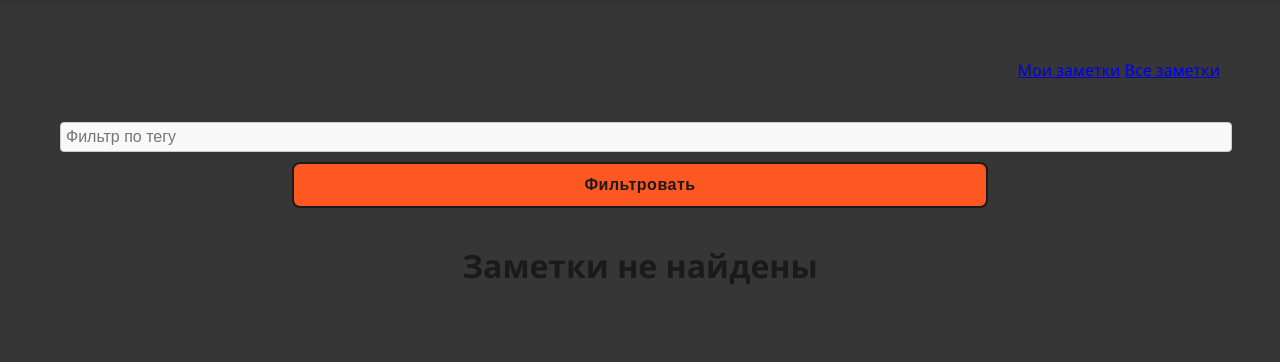
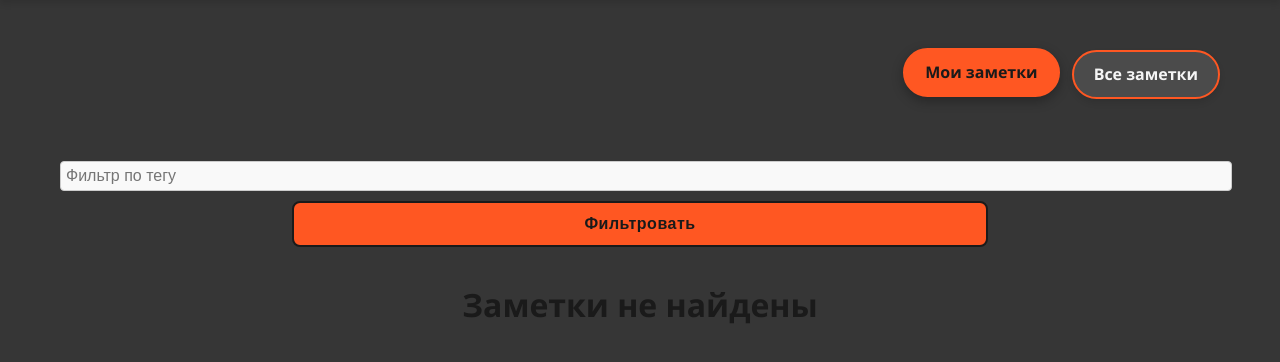
Before and after one commit to PetrStroganov/QuickNotes, a Flask app: page / in a window 1280 px wide. Shown: the part 76-438 px from the top of the page. Run offline with Flask 3, Linux system fonts and the light colour scheme; the visitor is signed in with stand-in values (Sample User, id 1); data that the repository does not hold is empty.

Commit message:
Update style.css

```diff
--- a/static/style.css
+++ b/static/style.css
@@ -7,6 +7,40 @@
     --card-shadow: 0 4px 6px rgba(0, 0, 0, 0.1);
     --transition: all 0.3s cubic-bezier(0.25, 0.8, 0.25, 1);
 }
+.tabs {
+    display: flex;
+    gap: 12px;
+    margin-bottom: 2rem;
+    justify-content: center;
+    flex-wrap: wrap;
+}
+
+.tab {
+    padding: 10px 20px;
+    border-radius: 30px;
+    background-color: rgba(255, 255, 255, 0.1);
+    color: var(--light-color);
+    font-weight: 600;
+    text-decoration: none;
+    border: 2px solid var(--primary-color);
+    transition: var(--transition);
+    box-shadow: var(--card-shadow);
+}
+
+.tab:hover {
+    background-color: var(--primary-color);
+    color: var(--dark-color);
+    transform: translateY(-2px);
+    box-shadow: 0 4px 12px rgba(0,0,0,0.2);
+}
+
+.tab.active {
+    background-color: var(--primary-color);
+    color: var(--dark-color);
+    transform: translateY(-2px);
+    box-shadow: 0 4px 12px rgba(0,0,0,0.3);
+}
+
 
 body {
     font-family: 'Segoe UI', Tahoma, Geneva, Verdana, sans-serif;
```
